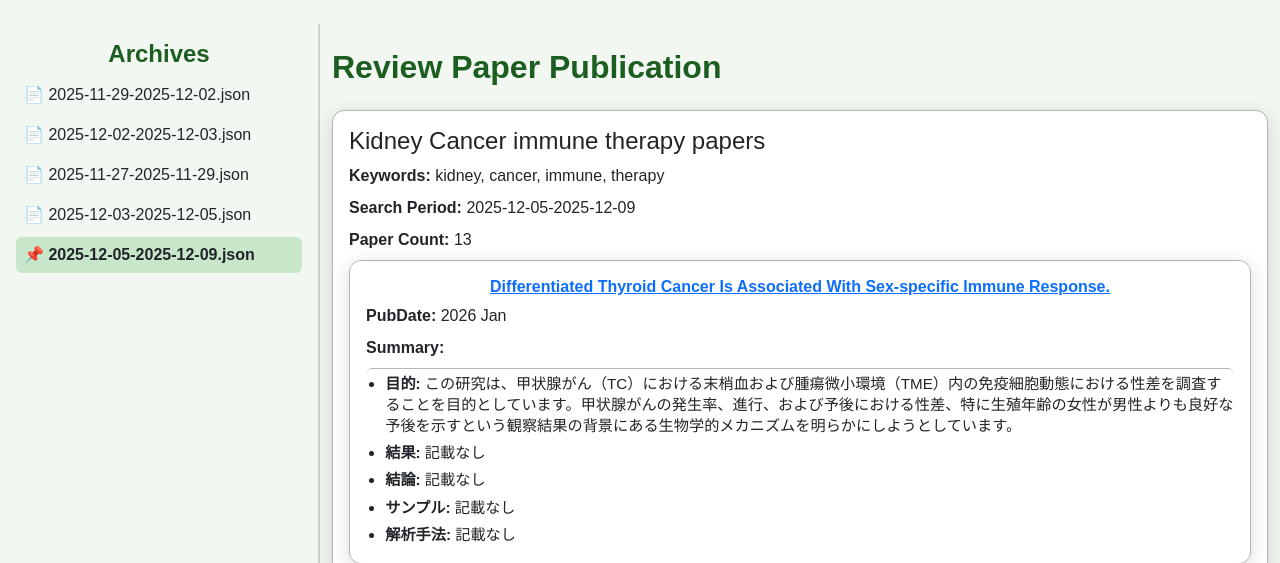
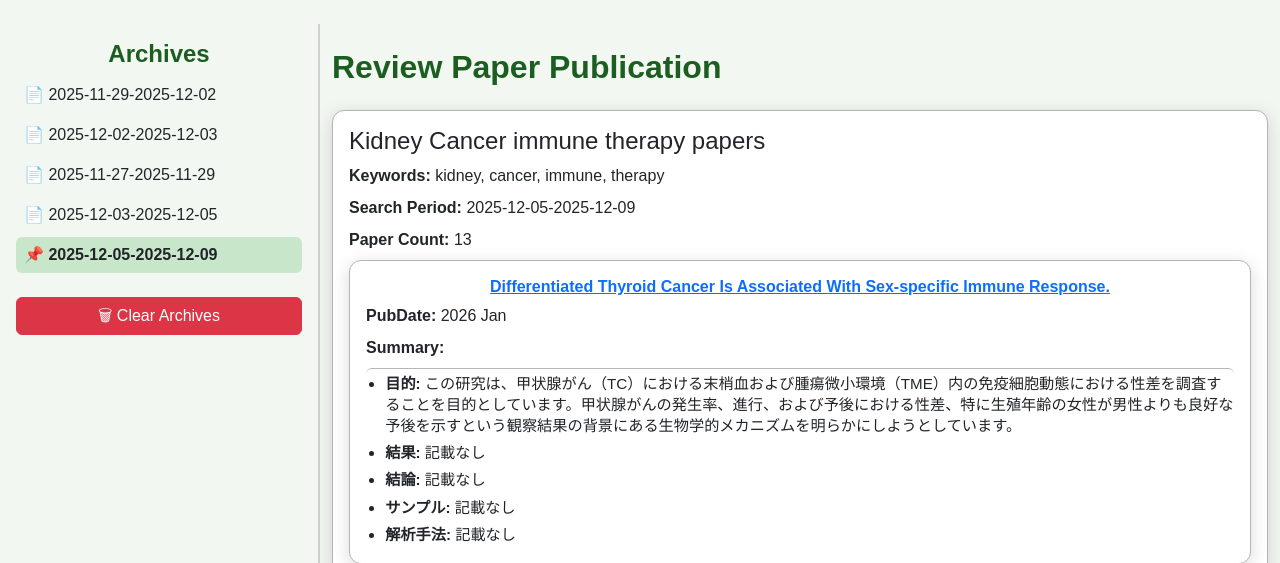
Before and after one commit to KurisuNaotsugu/journal_scraper, a Flask app: page /viewer/ in a window 1280 px wide. Shown: the part 56-619 px from the top of the page. Run offline with Flask 3, Linux system fonts and the light colour scheme.

Commit message:
Add clear archives functionality and update archive file display

```diff
--- a/viewer/routes.py
+++ b/viewer/routes.py
@@ -1,4 +1,5 @@
-from flask import Blueprint, render_template, url_for, current_app, request, abort
+from flask import render_template, url_for, abort, flash, redirect
+from flask import current_app, request
 from pathlib import Path
 import json
 import re
@@ -57,3 +58,18 @@ def view_page():
         archive_files=[f["name"] for f in json_files],
         current_file=target_file["name"]
     )
+
+@viewer_bp.route("/clear_archives", methods=["POST"])
+def clear_archives():
+    results_dir = Path(current_app.root_path) / "search_result"
+
+    if not results_dir.exists():
+        abort(404, description="(clear_archives)search_result directory not found.")
+
+    deleted = 0
+    for f in results_dir.glob("*.json"):
+        f.unlink()
+        deleted += 1
+
+    flash(f"Archive cleared ({deleted} files deleted).", "info")
+    return redirect(url_for("viewer.view_page"))
--- a/viewer/templates/view_results.html
+++ b/viewer/templates/view_results.html
@@ -19,19 +19,29 @@
                     <li>
                         {% if fn == current_file %}
                             <div class="archive-item active">
-                                📌 {{ fn }}
+                                📌 {{ fn.replace('.json', '') }}
                             </div>
                         {% else %}
                             <a href="{{ url_for('viewer.view_page') }}?file={{ fn }}">
                                 <div class="archive-item">
-                                    📄 {{ fn }}
+                                    📄 {{ fn.replace('.json', '') }}
                                 </div>
                             </a>
                         {% endif %}
                     </li>
                 {% endfor %}
-
             </ul>
+            <div class="sidebar-footer mt-4">
+                <form
+                    method="post"
+                    action="{{ url_for('viewer.clear_archives') }}"
+                    onsubmit="return confirm('すべてのアーカイブを削除します。よろしいですか？');"
+                >
+                    <button type="submit" class="btn btn-danger w-100">
+                        🗑 Clear Archives
+                    </button>
+                </form>
+            </div>
         </div>
 
         <!-- メインエリア -->
```
